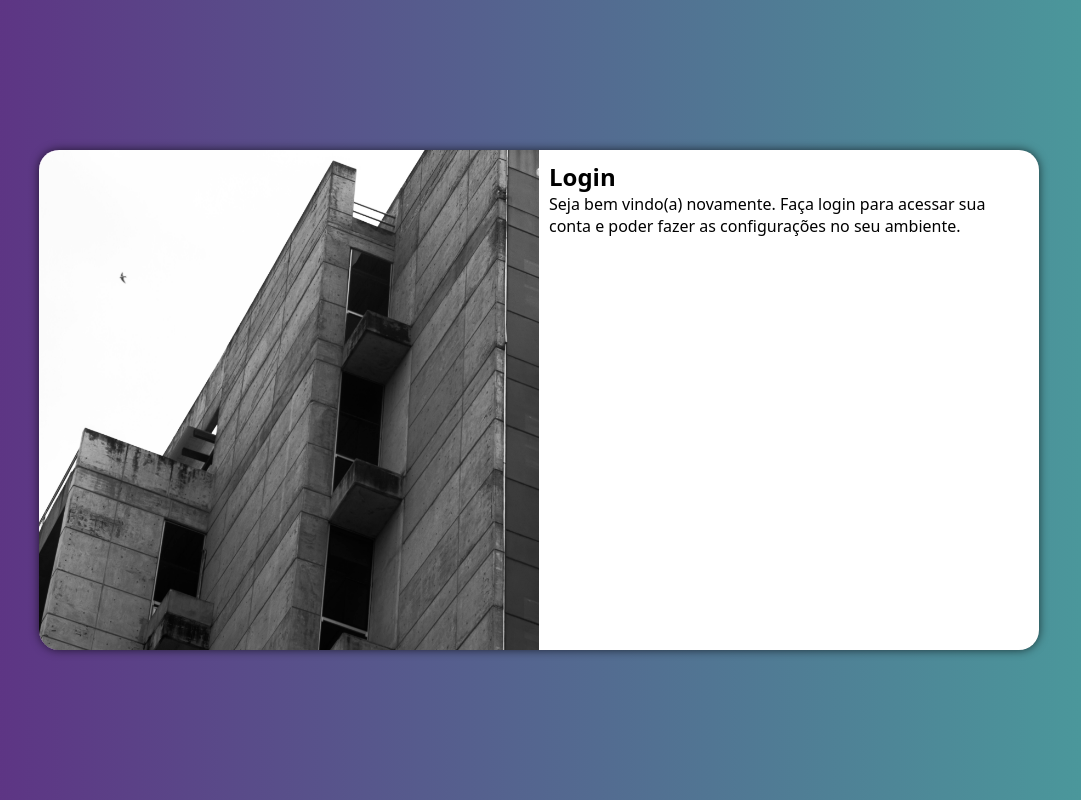
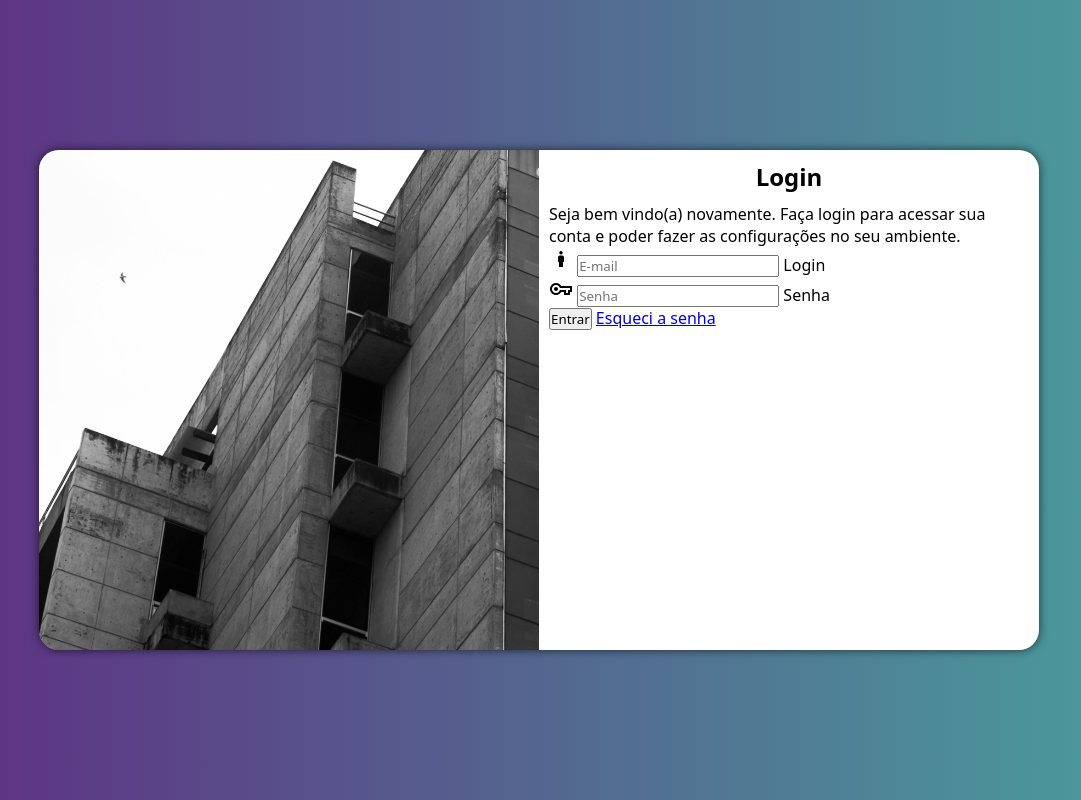
Before and after one commit to RaphaARC/projeto-login, a plain HTML site: page index.html in a window 1280 px wide. Shown: the whole page, without its empty margins (101-1182 px from the left). Drawn offline with nearby package versions, Linux system fonts and the light colour scheme.

Commit message:
formulário feito

```diff
--- a/estilos/media-queries.css
+++ b/estilos/media-queries.css
@@ -61,12 +61,12 @@
         width: 1000px;
     }
     section#login > div#image {
-        float: left;
+        float: right;
         width: 50%;
         height: 100%;
     }
     section#login > div#form {
-        float: right;
+        float: left;
         width: 50%;
     }
 }
--- a/estilos/style.css
+++ b/estilos/style.css
@@ -51,3 +51,8 @@ section#login > div#form {
     display: block;
 
 }
+
+div#form > h1 {
+    text-align: center;
+    margin-bottom: 10px;
+}
--- a/index.html
+++ b/index.html
@@ -4,6 +4,8 @@
     <meta charset="UTF-8">
     <meta name="viewport" content="width=device-width, initial-scale=1.0">
     <title>Login</title>
+    <link rel="stylesheet" href="https://fonts.googleapis.com/css2?family=Material+Symbols+Outlined:opsz,wght,FILL,GRAD@24,400,0,0&icon_names=boy"/>
+    <link rel="stylesheet" href="https://fonts.googleapis.com/css2?family=Material+Symbols+Outlined:opsz,wght,FILL,GRAD@20..48,100..700,0..1,-50..200&icon_names=vpn_key"/>
     <link rel="stylesheet" href="estilos/style.css">
     <link rel="stylesheet" href="estilos/media-queries.css">
 </head>
@@ -16,8 +18,22 @@
             <div id="form">
                 <h1>Login</h1>
                 <p>Seja bem vindo(a) novamente. Faça login para acessar sua conta e poder fazer as configurações no seu ambiente.</p>
-                <form action="login.php" method="post">
+                <form action="login.php" method="post" autocomplete="on">
+                    <div class="campo">
+                        <span class="material-symbols-outlined">
+                            boy
+                            </span>
+                        <input type="email" name="login" id="ilogin" placeholder="E-mail" autocomplete="email" required maxlength="30">
+                        <label for="ilogin">Login</label>
+                    </div>
+                    <div>
+                        <i class="material-symbols-outlined">vpn_key</i>
+                        <input type="password" name="senha" id="isenha" placeholder="Senha" autocomplete="off" required minlength="8" maxlength="20">
+                        <label for="isenha">Senha</label>
 
+                    </div>
+                    <input type="submit" value="Entrar">
+                    <a href="esqueci.html">Esqueci a senha</a>
                 </form>
             </div>
         </section>
```
